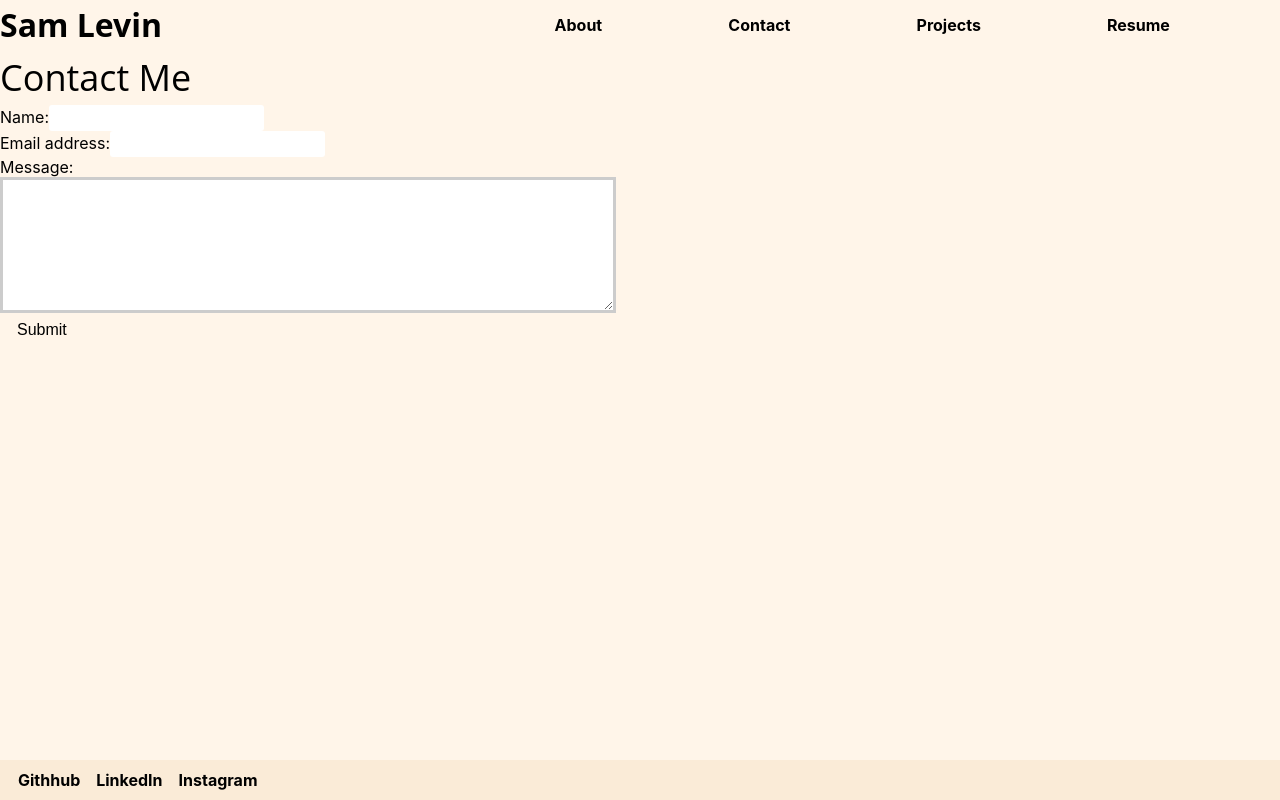
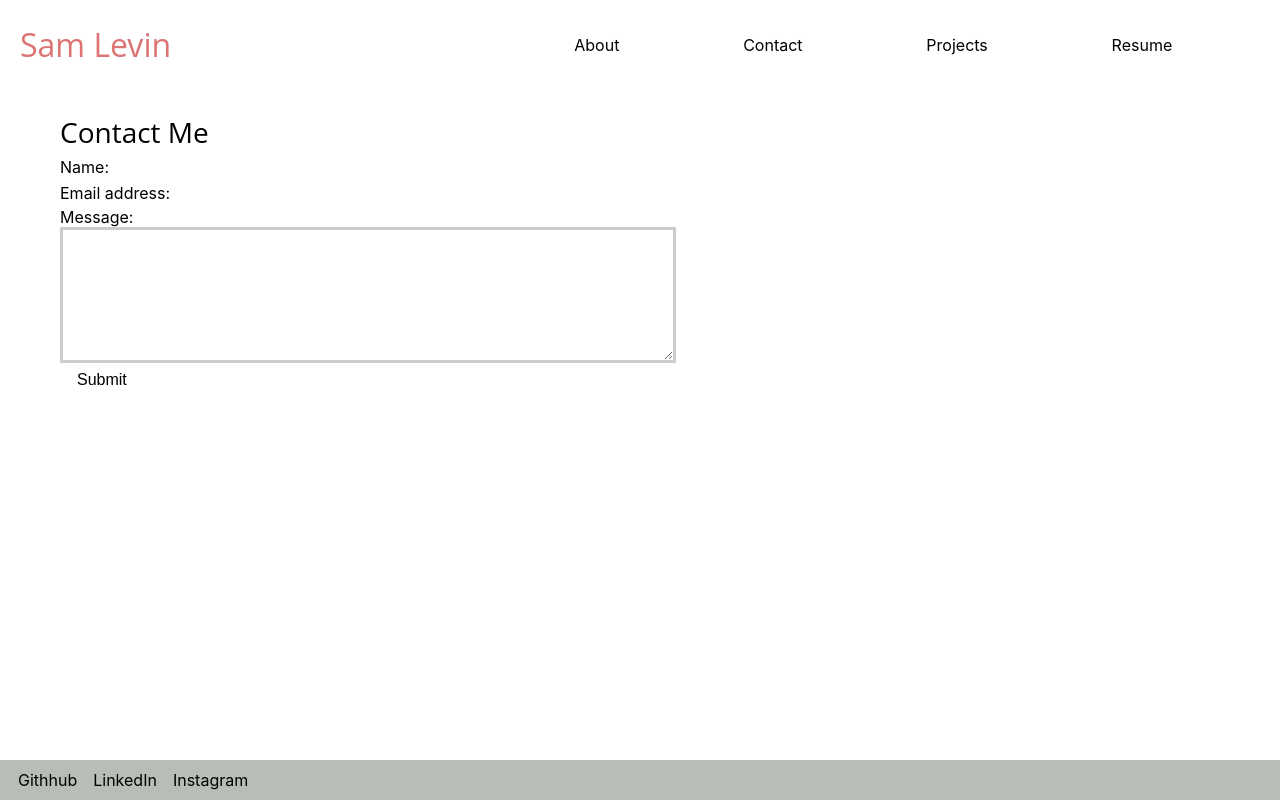
Before and after one commit to sam-levin/react-portfolio, a React (Create React App) app: page / in a window 1280 px wide. Both pictures are taken after a click on the link "Contact". Built offline with nearby package versions, Linux system fonts and the light colour scheme.

Commit message:
small css changes

```diff
--- a/src/App.css
+++ b/src/App.css
@@ -1,3 +1,15 @@
+:root {
+  --spacing-one: calc(1rem * 0.5);
+  --spacing-two: calc(1rem);
+  --spacing-five: calc(2.5rem);
+  --background: white;
+  --spacegray: #e0e2db;
+  --ash: #b8bdb5;
+  --timberwolf: #d2d4c8;
+  --candyPink: #dd7373
+}
+
+
 .App {
   text-align: center;
 }
@@ -37,9 +49,16 @@
   }
 }
 
+Header {
+  color: var(--candyPink);
+}
+
 .footer {
   padding: 10px;
-  background-color: antiquewhite;
+  background-color: var(--ash);
+}
+h2{
+  padding: 20px;
 }
 
 h1,
@@ -52,6 +71,14 @@ h6 {
   font-weight: 500;
   margin: 5px 0;
   line-height: 1.25;
+}
+
+.padding-left{
+  padding-left: 40px;
+}
+
+main {
+  padding: 20px;
 }
 
 h1 {
@@ -84,19 +111,26 @@ p {
 }
 
 a {
-  color: var();
+  color: inherit;
   text-decoration: none;
-  font-weight: bold;
+  font-weight: ;
 }
 
 a:hover {
-  color: #4c7299;
-  transition: 1s;
+  color: var(--candyPink);
 }
 
 .card {
   border-radius: 10px;
-  background-color:  white;
+  background-color:  var(--timberwolf);
   padding: 20px;
   margin: 10px;
 }
+
+input{
+  border: 1px var(--ash);
+}
+
+.contact-page input{
+  border: #282c34;
+}
--- a/src/components/Contact/index.js
+++ b/src/components/Contact/index.js
@@ -34,8 +34,8 @@ function Contact() {
         console.log(formState);
       }
     return (
-        <section>
-            <h1>Contact Me</h1>
+        <section className="padding-left contact-page">
+            <h3>Contact Me</h3>
             <form id="contact-form" onSubmit={handleSubmit}>
                 <div>
                     <label htmlFor="name">Name:</label>
--- a/src/components/Resume/index.js
+++ b/src/components/Resume/index.js
@@ -3,16 +3,23 @@ import Pdf from '../../assets/resume/Sam-Levin-Resume.pdf'
 
 const Resume = () => {
     return (
-        <div>
-            <h5>Resume and Skills</h5>
-            <a href={Pdf} target="blank">Click here to download my resume!</a>
-            <h3>Skills</h3>
+        <div className="padding-left">
+            <h5>Resume</h5>
+            <a href={Pdf} target="blank"><p>Click here to download my resume!</p></a>
+            <h5>What I'm currently doing:</h5>
+            <p>Right now, I'm working as a Financial Analyst in PE Real Estate! At the same time I'm working on learning React</p>
+            <h5>Skills</h5>
             <ul>
-                <li>MongoDB</li>
                 <li>Javascript</li>
                 <li>Python</li>
                 <li>Node.js</li>
                 <li>React</li>
+                <li>MongoDB</li>
+                <li>MySQL</li>
+                <li>NoSQL</li>
+                <li>Adobe Create Suite</li>
+                <li>Microsoft Office</li>
+                <li>Microsoft Excel</li>
             </ul>
         </div>
     )
--- a/src/index.css
+++ b/src/index.css
@@ -2,12 +2,14 @@
   --spacing-one: calc(1rem * 0.5);
   --spacing-two: calc(1rem);
   --spacing-five: calc(2.5rem);
-
+  --background: #e0e2db;
+  --ash: #b8bdb5;
+  --timberwolf: #d2d4c8;
 }
 
 body {
   margin: 0;
-  background-color: #fff5e9;
+  background-color: var(--background);
   font-family: -apple-system, BlinkMacSystemFont, 'Open Sans', 'Roboto', 'Oxygen',
     'Ubuntu', 'Cantarell', 'Fira Sans', 'Droid Sans', 'Helvetica Neue',
     sans-serif;
@@ -37,7 +39,7 @@ button {
   text-decoration: none;
   padding: 0.25rem 1rem;
   border-radius: .5rem;
-  border: none;
+  border: var(--ash);
   outline: none;
   cursor: pointer;
   margin: 0 1px;
@@ -68,14 +70,14 @@ form {
 input {
   font-size: 1rem;
   padding: 0.25rem;
-  border: 1px solid var(--dark);
+  border: 1px solid var(--ash);
   outline: none;
   border-radius: 3px;
   transition: box-shadow 0.2s;
 }
 
 input:focus {
-  border: 1px solid var(--secondary);
+  border: 1px solid black;
   box-shadow: 0 0 .25rem rgba(0, 0, 0, .5);
 }
 
```
